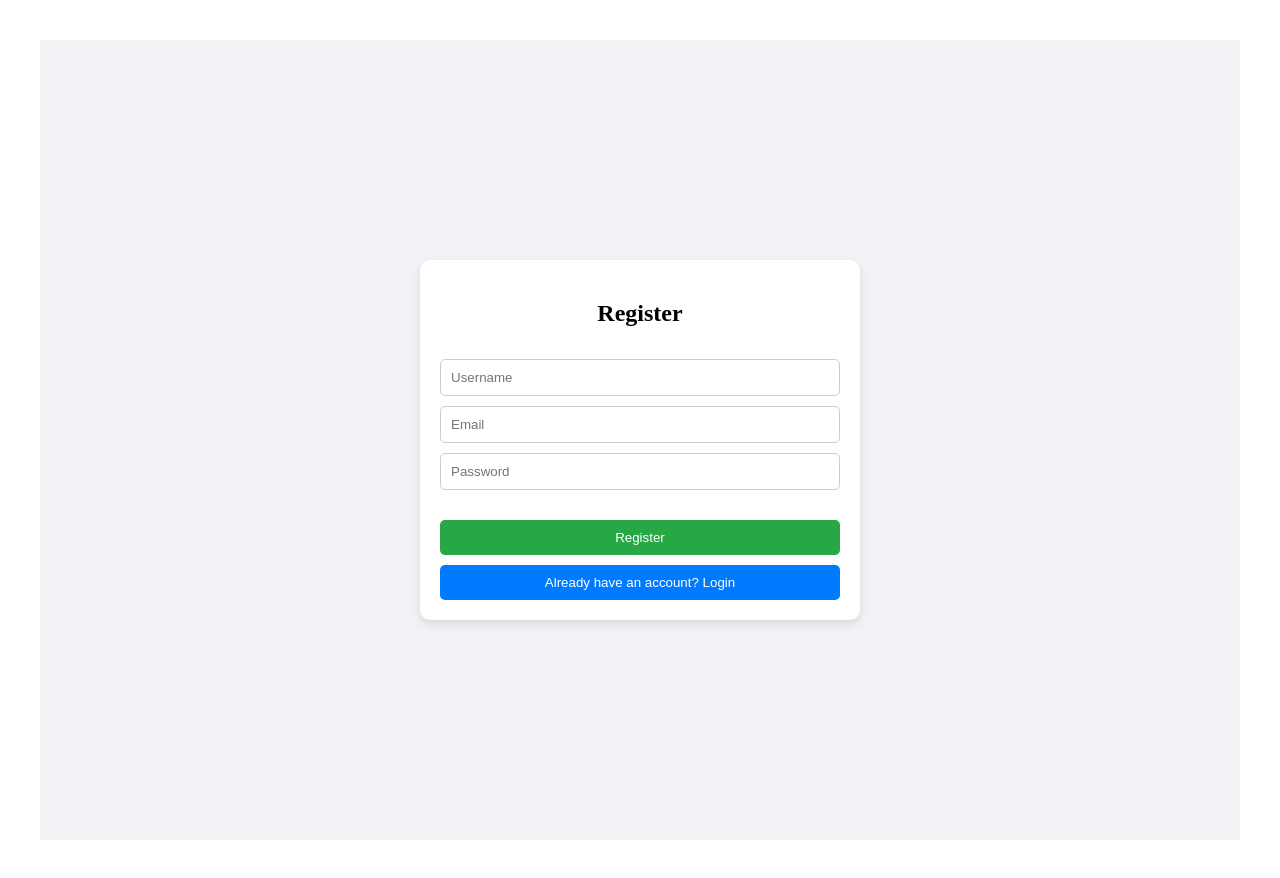
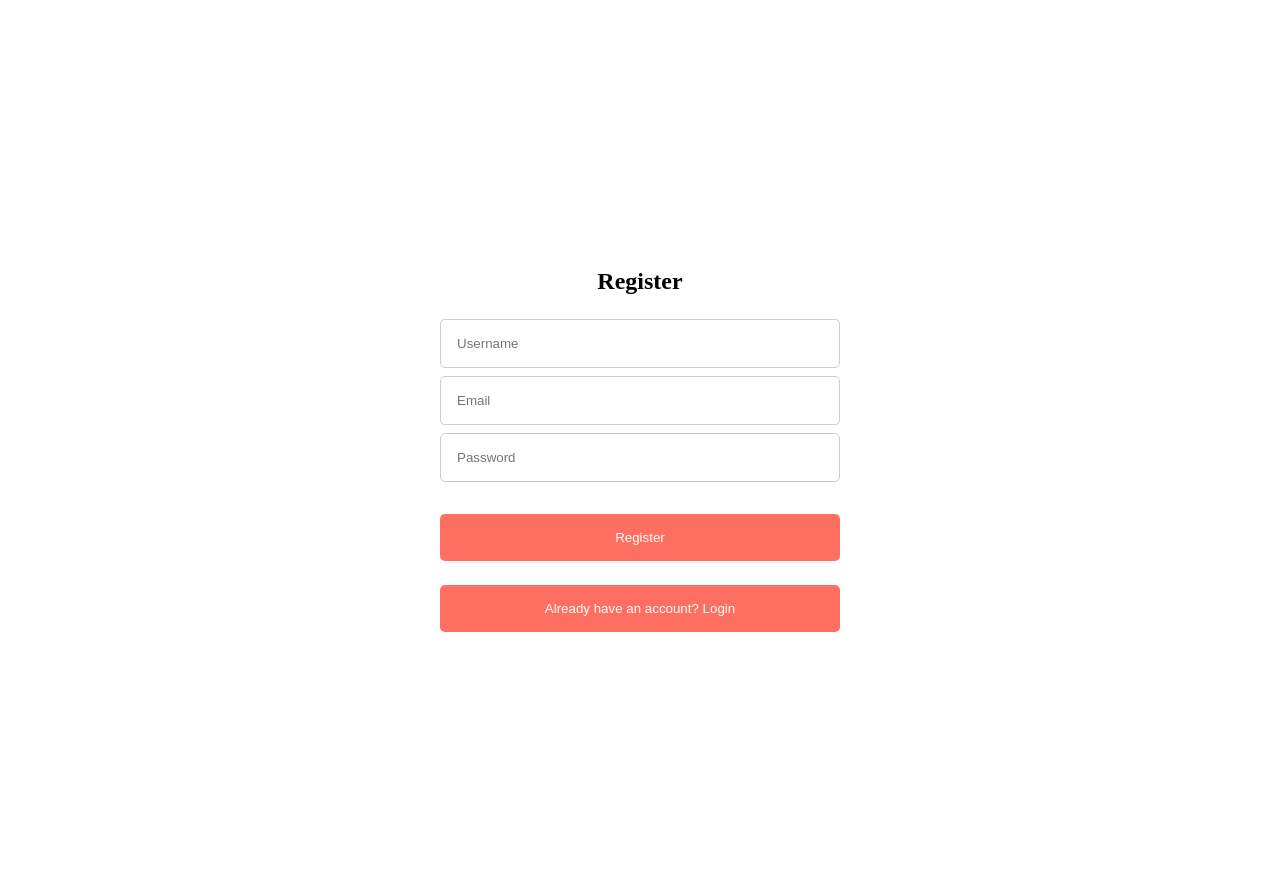
Before and after one commit to wchoi888/Recipe, a React (Vite) app in the folder frontend/: page /register in a window 1280 px wide. Built offline with nearby package versions, Linux system fonts and the light colour scheme.

Commit message:
Update Register.css

```diff
--- a/frontend/src/components/Register/Register.css
+++ b/frontend/src/components/Register/Register.css
@@ -1,60 +1,55 @@
+:root {
+  --primary-color: #FF6F61;           /* Coral Red */
+  --secondary-color: #FFD166;         /* Pastel Yellow */
+  --primary-hover-color: #E5989B;     /* Lighter Coral Red */
+  --secondary-hover-color: #FFB169;   /* Lighter Pastel Yellow */
+  --background-color: #F0F0F0;        /* Light Gray */
+}
+
 .RegisterWrapper {
   display: flex;
   justify-content: center;
   align-items: center;
-    height: 100vh;
-    background-color: #f0f2f5;
+  min-height: 100vh;
 }
 
 .RegisterContainer {
-    padding: 20px;
+  padding: 2rem;
   background: white;
   border-radius: 10px;
-    box-shadow: 0 4px 8px rgba(0, 0, 0, 0.1);
-    width: 400px;
+  box-shadow: 0 4px 8px white (245, 239, 239, 0.1);
+  width: 90%;  /* Adjusted width for mobile devices */
+  max-width: 400px;  /* Limiting maximum width for larger screens */
   text-align: center;
 }
 
 .RegisterTitle {
-    margin-bottom: 2rem;
+  margin-bottom: 1.5rem;  /* Reduced margin for better spacing */
+  font-size: 1.5rem;  /* Increased font size for better readability */
 }
 
 .Input {
   display: block;
   width: 100%;
-    padding: 10px;
-    margin: 10px 0;
+  padding: 1rem;
+  margin: 0.5rem 0;
   border-radius: 5px;
   border: 1px solid #ccc;
   box-sizing: border-box;
 }
 
-  .RegisterButton {
+.RegisterButton, .LoginButton {
   width: 100%;
-    padding: 10px;
-    margin-top: 20px;
+  padding: 1rem;
+  margin-top: 1.5rem;  /* Increased margin for better spacing */
   border: none;
   border-radius: 5px;
-    background-color: #28a745;
+  background-color: var(--primary-color);  /* Using primary color */
   color: white;
   cursor: pointer;
+  transition: background-color 0.3s;  /* Smooth transition for hover effect */
 }
 
-  .RegisterButton:hover {
-    background-color: #1e7e34;
+.RegisterButton:hover, .LoginButton:hover {
+  background-color: var(--primary-hover-color);  /* Hover color */
 }
-
-  .LoginButton {
-    width: 100%;
-    padding: 10px;
-    margin-top: 10px;
-    border: none;
-    border-radius: 5px;
-    background-color: #007bff;
-    color: white;
-    cursor: pointer;
-  }
-
-  .LoginButton:hover {
-    background-color: #0056b3;
-  }
```
Lines whose indentation alone changed are shown as unchanged.
